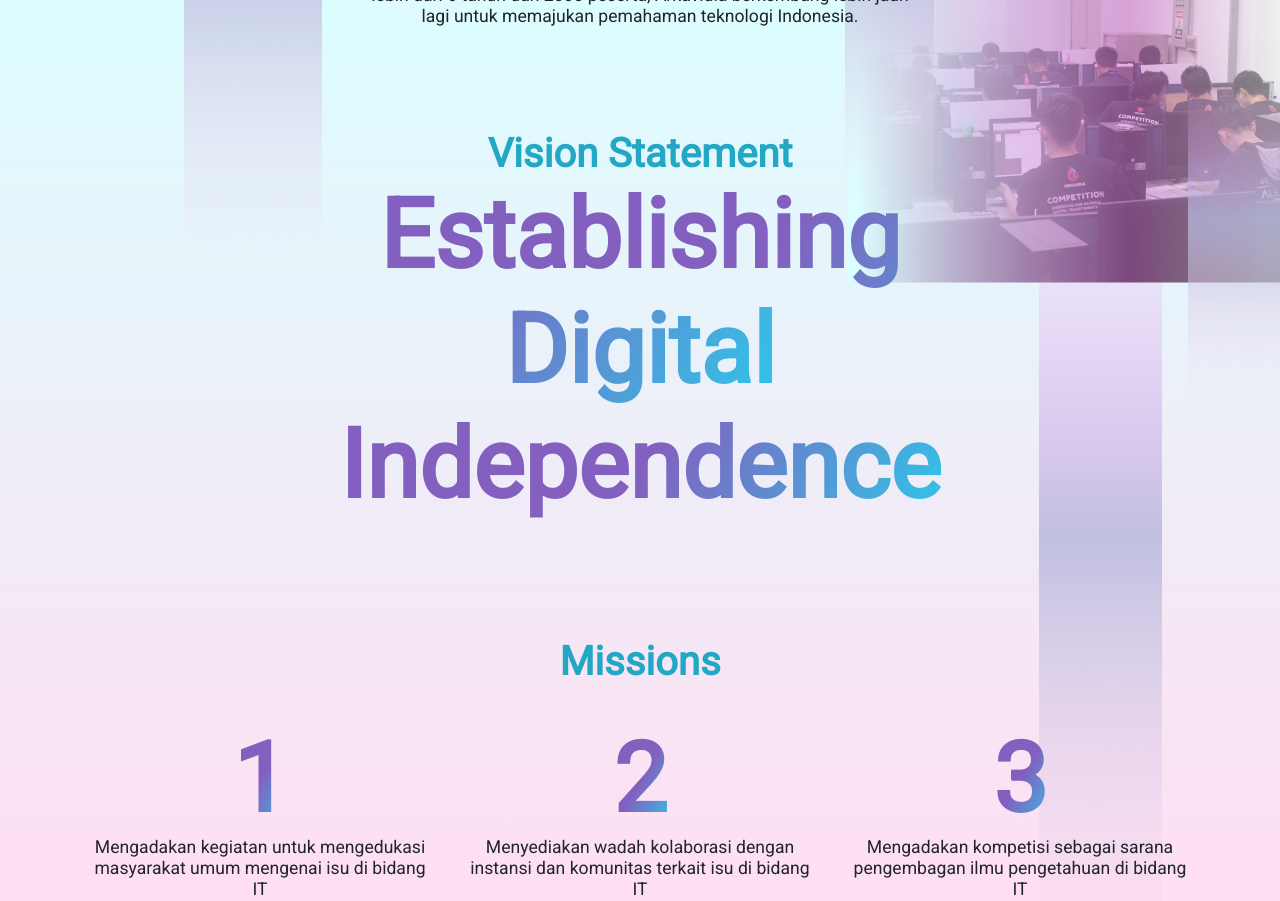
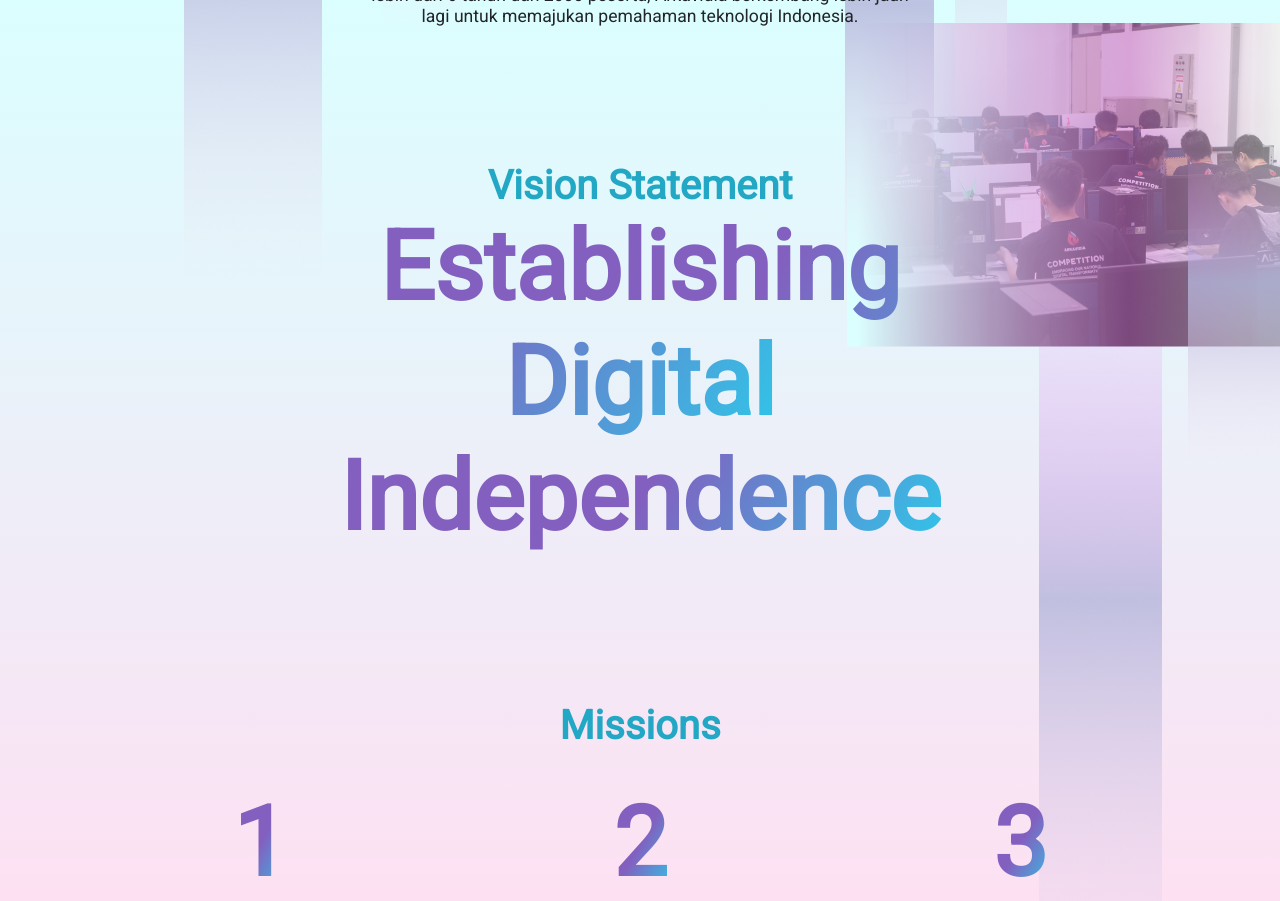
Before and after one commit to arkavidia-hmif/arkavidia-frontend, a Next.js app: page /about in a window 1280 px wide. Shown: the part 960-1861 px from the top of the page. Built offline with nearby package versions, Linux system fonts and the light colour scheme; a web font is replaced by a local one.

Commit message:
Tweak about page styling

```diff
--- a/pages/about.tsx
+++ b/pages/about.tsx
@@ -27,7 +27,7 @@ const AboutPage: React.FC = () => {
             </div>
           </div>
           <br />
-          <div id="vision-section" className="row mt-5 mb-5">
+          <div id="vision-section" className="row">
             <div className="col-12 col-md-8 offset-md-2">
               <h2 className="blue-text">Vision Statement</h2>
               <ColorfulHeader headingLevel={6} size="4em" color="linear-gradient(180deg, #4583BC, #8382C6)">Establishing Digital</ColorfulHeader>
@@ -79,6 +79,7 @@ const AboutPage: React.FC = () => {
 
         #vision-section {
           font-size: 24px;
+          margin: 5rem 0;
         }
 
         .blue-text {
```
